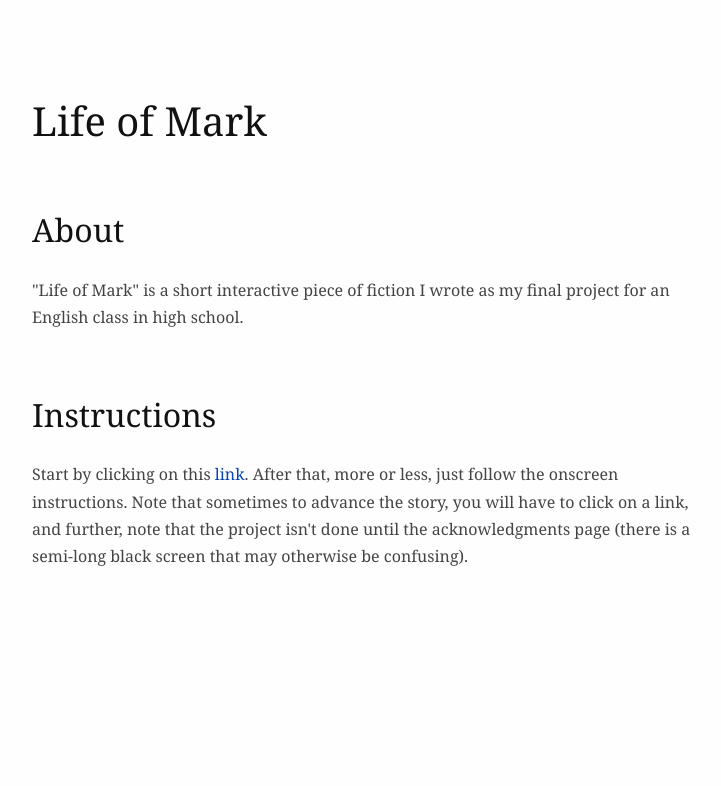
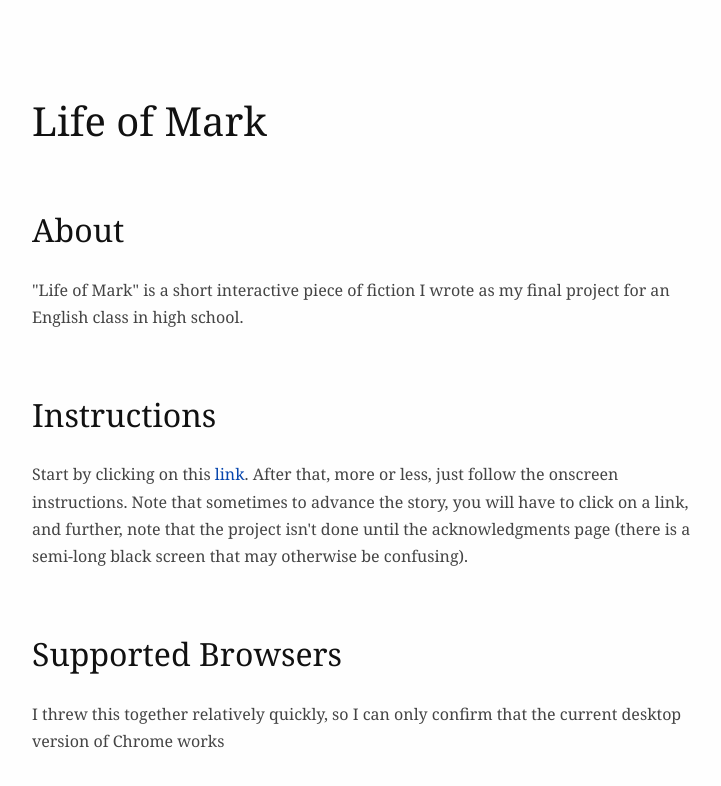
Before and after one commit to drebelsky/life_of_mark, a plain HTML site: page index.html in a window 1280 px wide. Shown: the whole page, without its empty margins (272-993 px from the left). Drawn offline with Linux system fonts and the light colour scheme.

Commit message:
Added notice about (lack of) browser support

```diff
--- a/index.html
+++ b/index.html
@@ -25,5 +25,7 @@
 <p>"Life of Mark" is a short interactive piece of fiction I wrote as my final project for an English class in high school.</p>
 <h2>Instructions</h2>
 <p>Start by clicking on this <a href="start.html">link</a>. After that, more or less, just follow the onscreen instructions. Note that sometimes to advance the story, you will have to click on a link, and further, note that the project isn't done until the acknowledgments page (there is a semi-long black screen that may otherwise be confusing).</p>
+<h2>Supported Browsers</h2>
+<p>I threw this together relatively quickly, so I can only confirm that the current desktop version of Chrome works</p>
 </body>
 </html>
```
